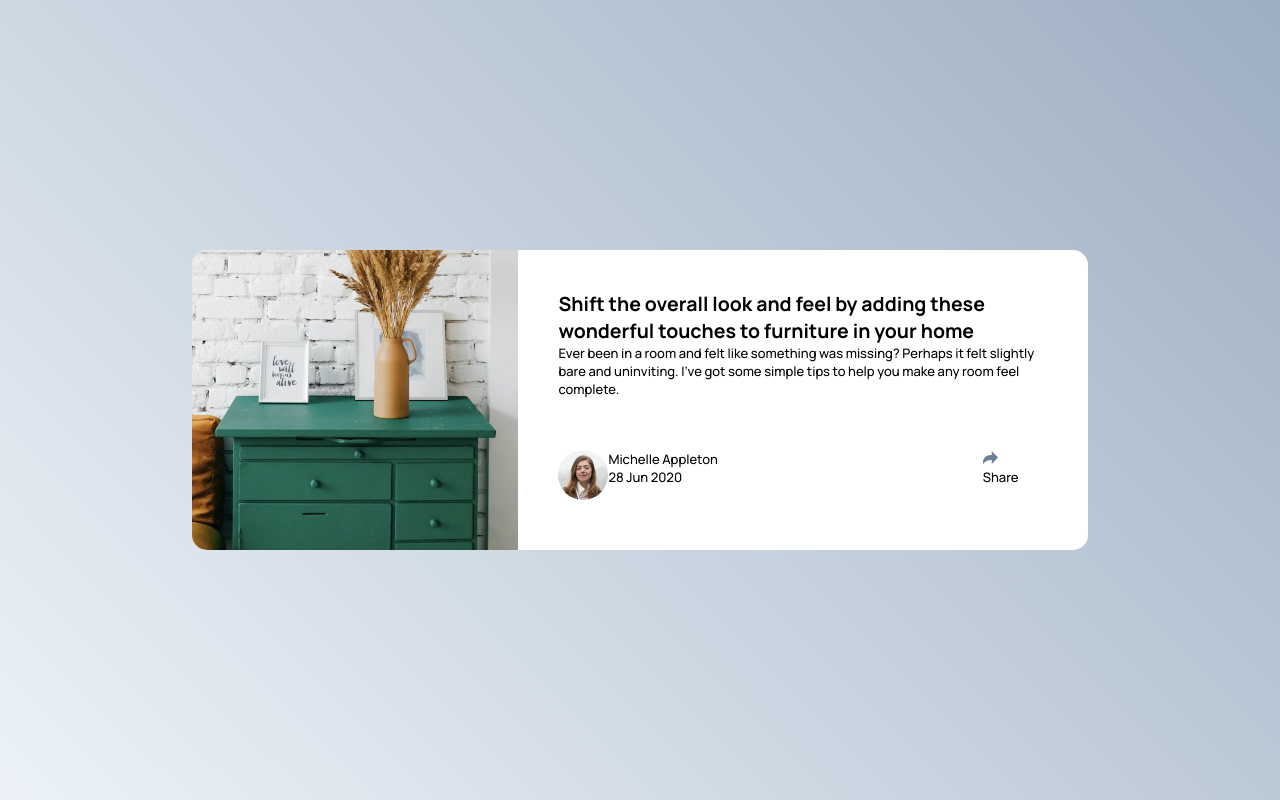
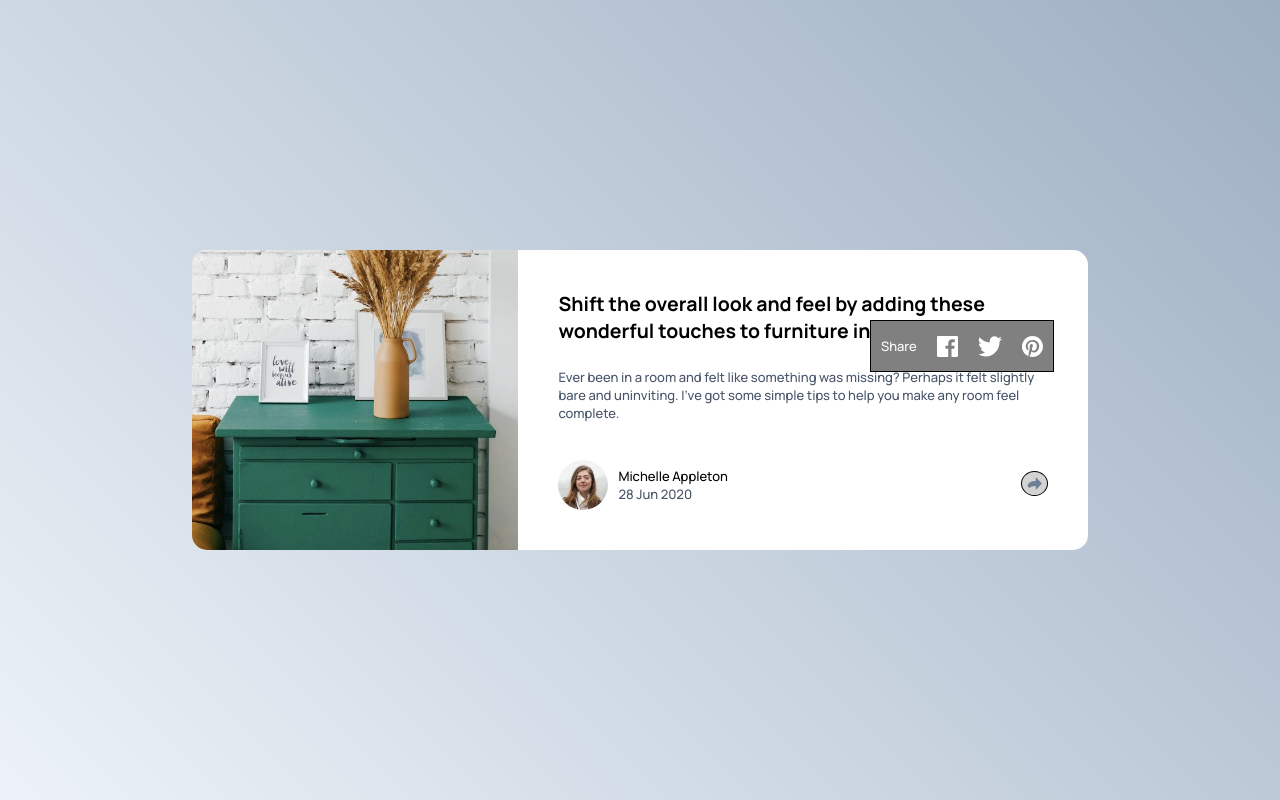
Before and after one commit to guusteak/article-JS, a plain HTML site: page index.html in a window 1280 px wide. Drawn offline with Linux system fonts and the light colour scheme.

Commit message:
finish css

```diff
--- a/index.html
+++ b/index.html
@@ -17,11 +17,11 @@
       <img src="images/drawers.jpg" alt="image">
     </div>
     <section class="right-text">
-      <div>
+      <div class="heading">
         <h1>Shift the overall look and feel by adding these wonderful
         touches to furniture in your home
         </h1>
-        <p>Ever been in a room and felt like something was missing? Perhaps
+        <p class="gray">Ever been in a room and felt like something was missing? Perhaps
           it felt slightly bare and uninviting. I’ve got some simple tips
           to help you make any room feel complete.
         </p>
@@ -31,11 +31,11 @@
           <img src="images/avatar-michelle.jpg" alt="michelle">
           <div class="person-info">
             <p>Michelle Appleton</p>
-            <p>28 Jun 2020</p>
+            <p class="gray">28 Jun 2020</p>
           </div>
         </div>
         <div class="JS-button">
-          <img src="images/icon-share.svg">
+          <img src="images/icon-share.svg" alt="bbb" id="bbb">
           <div id="JS-inner-button">
             <p>Share</p>
             <img src="images/icon-facebook.svg" alt="facebook">
--- a/styles.css
+++ b/styles.css
@@ -45,6 +45,7 @@ body{
     display: flex;
     flex-direction: column;
     justify-content: space-between;
+    gap: 20px;
 }
 
 .right-text h1{
@@ -55,10 +56,20 @@ body{
 .bottom-text{
     display: flex;
     justify-content: space-between;
+    align-items: center;
+}
+
+.heading{
+    display: flex;
+    flex-direction: column;
+    justify-content: space-between;
+    height: 60%;
 }
 
 .person{
     display: flex;
+    align-items: center;
+    gap: 10px;
 }
 
 .person img{
@@ -66,3 +77,43 @@ body{
     width: 50px;
     height: 50px;
 }
+
+#bbb{
+    padding: 5px;
+    border: 1px solid black;
+    border-radius: 50%;
+    background-color: lightgray;
+}
+
+#JS-button{
+    position: relative;
+}
+
+
+#JS-inner-button{
+    display: visible;
+    border: 1px solid black;
+    position: absolute;
+    background-color: gray;
+    min-width: 100px;
+    display: flex;
+    gap: 20px;
+    color: white;
+    height: 30px;
+    padding: 10px;
+    align-items: center;
+    top: 320px;
+    left: 870px;
+}
+
+.none{
+    display: none;
+}
+
+#JS-inner-button img{
+    height: 70%;
+}
+
+.gray{
+    color: hsl(217, 19%, 35%);
+}
```
